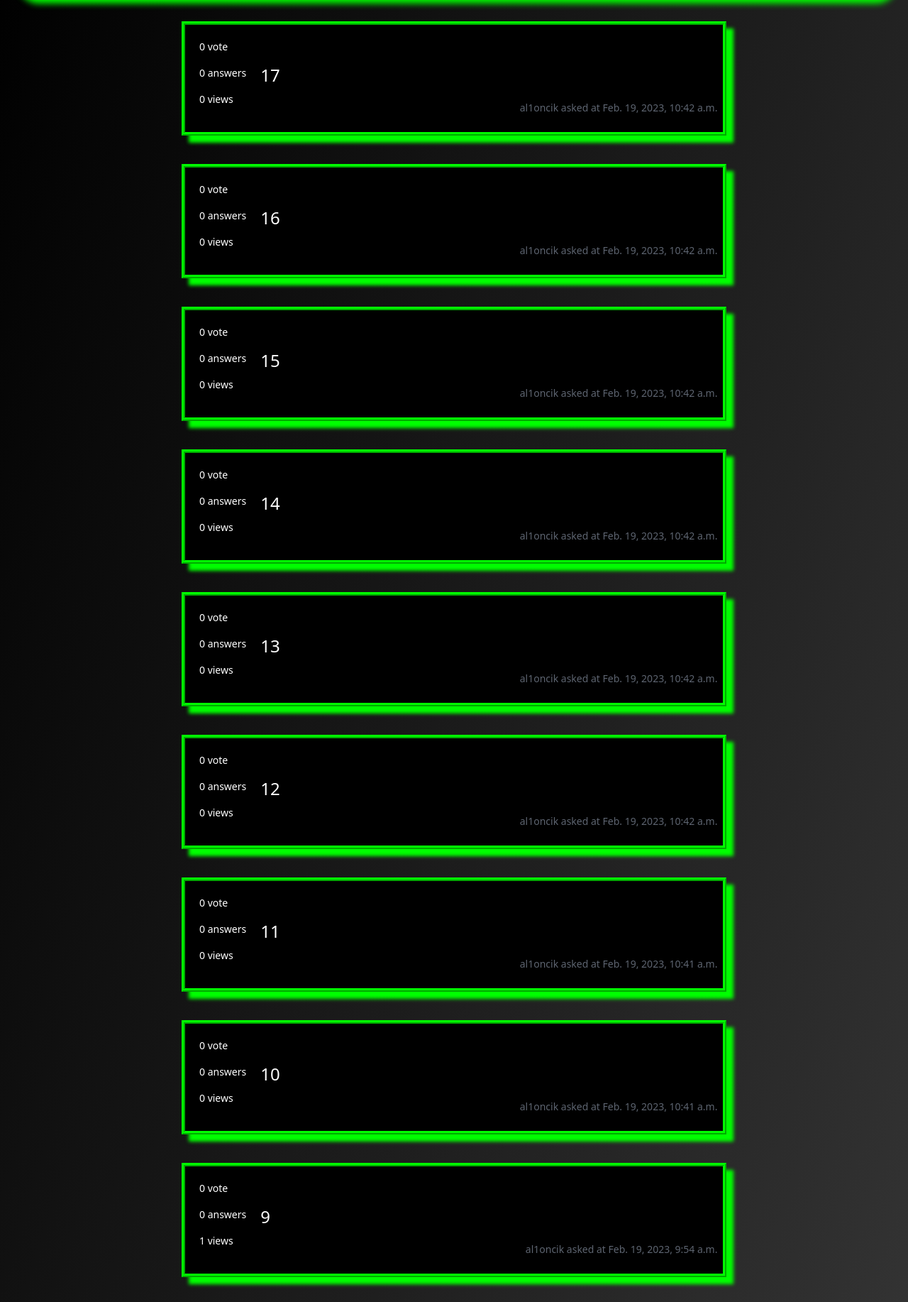
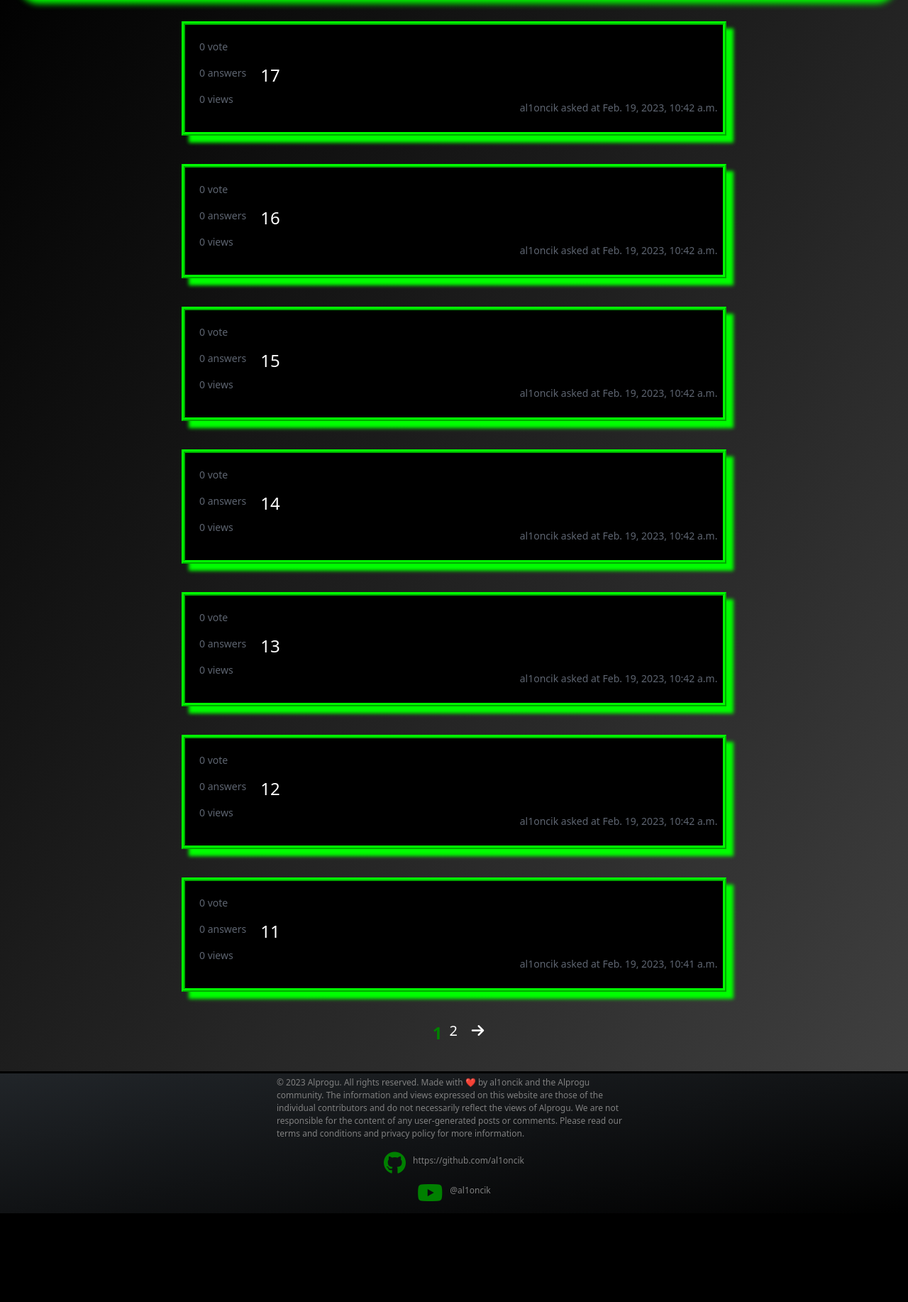
Before and after one commit to al1oncik/alprogu, a Django app: page / in a window 1280 px wide. Shown: the part 86-1920 px from the top of the page at 71% size. After the commit the page ends 1795 px from the top, so only its background shows below. Run offline with Django 4.2, Linux system fonts and the light colour scheme; data comes from the database, SQL or seed files in the repository; both versions use the stored data as it was after the commit.

Commit message:
page pagination added

```diff
--- a/main/static/css/base.css
+++ b/main/static/css/base.css
@@ -41,6 +41,7 @@ main {
     display: flex;
     flex-direction: column;
     align-items: center;
+    min-height: 400px;
 }
 
 main a {
@@ -76,6 +77,7 @@ main h4:hover {
 
 .topic-block-metadata {
     margin-right: 20px;
+    color: #5d6470;
 }
 
 .topic-block-metadata p {
@@ -183,3 +185,35 @@ footer i {
     margin-right: 10px;
     color: green;
 }
+
+.page-navigator {
+    display: flex;
+    margin: 0 auto;
+    color: white;
+    font-size: 20px;
+    margin-bottom: 20px;
+}
+
+.page-navigator ul {
+    list-style: none;
+    display: flex;
+}
+
+.page-navigator li {
+    margin-right: 10px;
+}
+
+.page-navigator li:hover {
+    font-size: 24px;
+}
+
+.page-navigator i {
+    margin-left: 10px;
+    margin-right: 10px;
+}
+
+.current-page {
+    color: green;
+    font-size: 24px;
+    font-weight: bold;
+}
--- a/main/templates/main/base.html
+++ b/main/templates/main/base.html
@@ -49,6 +49,19 @@
                         <p class="topic-block-creator">{{ topic.creator }} asked at {{ topic.creation_date }}</p>
                     </div>
             {% endfor %}
+            <div class="page-navigator">
+                <ul>
+                    {% if topics.has_previous %}
+                        <li><a href="{% url 'main:index' page|add:-1 %}"><i class="fa-solid fa-arrow-left"></i></a></li>
+                        <li><a href="{% url 'main:index' page|add:-1 %}">{{page|add:-1}}</a></li>
+                    {% endif %}
+                    <li><a class="current-page" href="{% url 'main:index' page%}">{{page}}</a></li>
+                    {% if topics.has_next %}
+                        <li><a href="{% url 'main:index' page|add:1 %}">{{page|add:1}}</a></li>
+                        <li><a href="{% url 'main:index' page|add:1 %}"><i class="fa-solid fa-arrow-right"></i></a></li>
+                    {% endif %}
+                </ul>
+            </div>
         </main>
         <footer>
             <p>
--- a/main/urls.py
+++ b/main/urls.py
@@ -6,6 +6,7 @@ app_name = 'main'
 
 urlpatterns = [
     path('', views.index, name='index'),
+    path('page/<int:page>', views.index, name='index'),
 ]
 
 handler404 = 'main.views.custom_404'
--- a/main/views.py
+++ b/main/views.py
@@ -1,10 +1,11 @@
 from django.shortcuts import HttpResponseRedirect, render
+from django.core.paginator import Paginator
 
 from questions.forms import QuestionCreateForm
 from questions.models import Topic
 
 
-def index(request):
+def index(request, page=1):
     if request.method == "POST":
         form = QuestionCreateForm(data=request.POST)
         if form.is_valid():
@@ -16,8 +17,12 @@ def index(request):
             return HttpResponseRedirect('/')
     else:
         form = QuestionCreateForm()
-    context = {'topics': Topic.objects.order_by('-id'),
-               'form': form}
+
+    paginator = Paginator(Topic.objects.order_by('-id'), 7)
+
+    context = {'topics': paginator.get_page(page),
+               'form': form,
+               'page': page}
     return render(request, 'main/base.html', context)
 
 def custom_404(request, exception):
```
Also changed, not shown: db.sqlite3.
